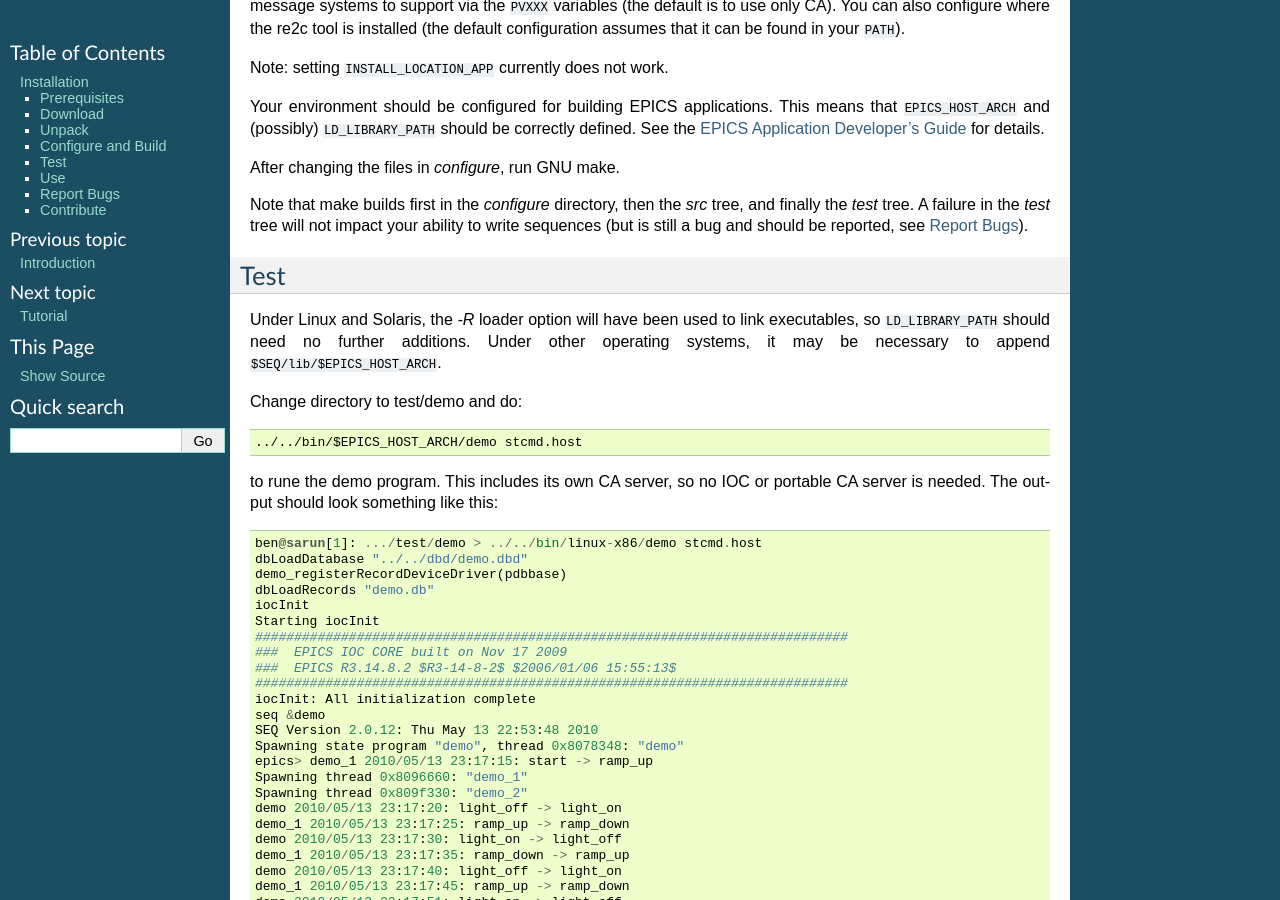
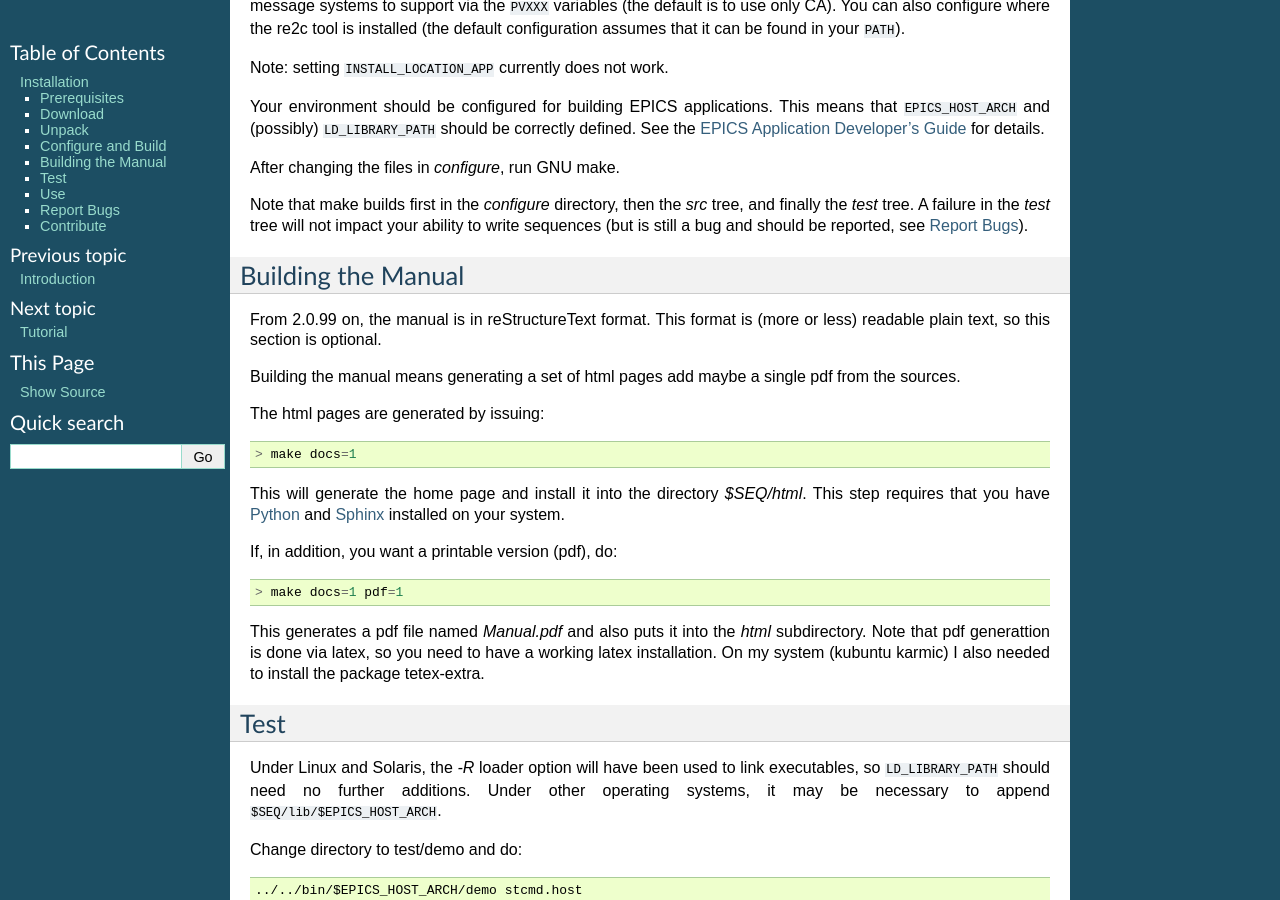
Before and after one commit to jeonghanlee/sequencer-2-2, a Sphinx documentation site: the page built from documentation/Installation.txt, in a window 1280 px wide and 900 px high, scrolled down 1358 px. Built offline with Sphinx 7.4.7, drawn with Linux system fonts in a browser that asks for light colours.

Commit message:
docs: added instructions how to build the manual

```diff
--- a/documentation/Installation.txt
+++ b/documentation/Installation.txt
@@ -111,6 +111,35 @@ Note that make builds first in the *configure* directory, then the
 *src* tree, and finally the *test* tree. A failure in the *test* tree
 will not impact your ability to write sequences (but is still a bug and
 should be reported, see `Report Bugs`_).
+
+Building the Manual
+-------------------
+
+From 2.0.99 on, the manual is in reStructureText format. This format
+is (more or less) readable plain text, so this section is optional.
+
+Building the manual means generating a set of html pages add maybe a
+single pdf from the sources.
+
+The html pages are generated by issuing::
+
+   > make docs=1
+
+This will generate the home page and install it into the directory
+*$SEQ/html*. This step requires that you have `Python`_ and `Sphinx`_
+installed on your system.
+
+If, in addition, you want a printable version (pdf), do::
+
+   > make docs=1 pdf=1
+
+This generates a pdf file named *Manual.pdf* and also puts it into the
+*html* subdirectory. Note that pdf generattion is done via latex, so
+you need to have a working latex installation. On my system (kubuntu
+karmic) I also needed to install the package tetex-extra.
+
+.. _Python: http://www.python.org/
+.. _Sphinx: http://sphinx.pocoo.org/
 
 .. _Verifyingtheinstallation:
 
```
